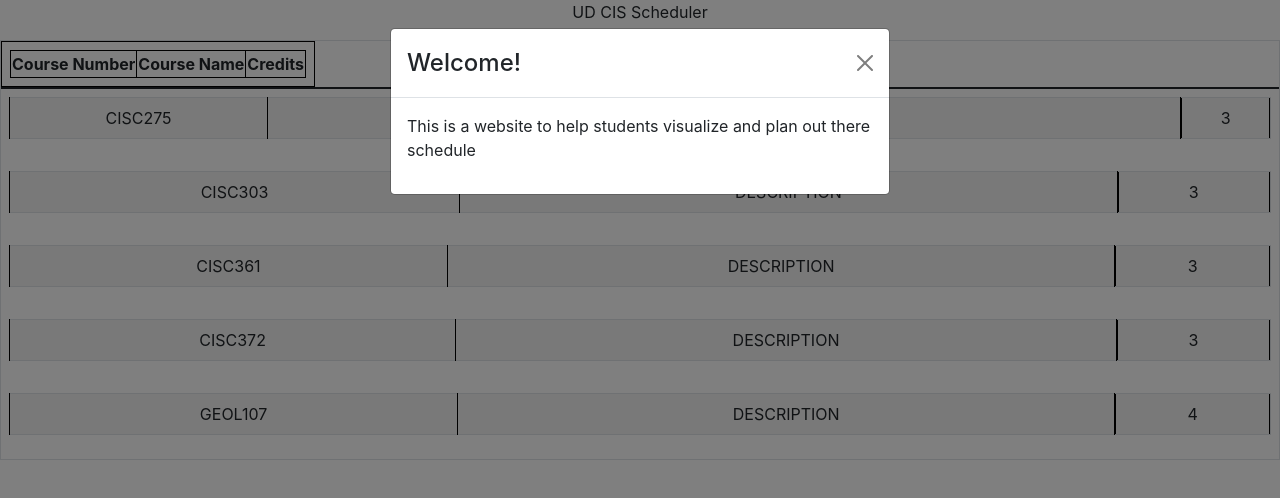
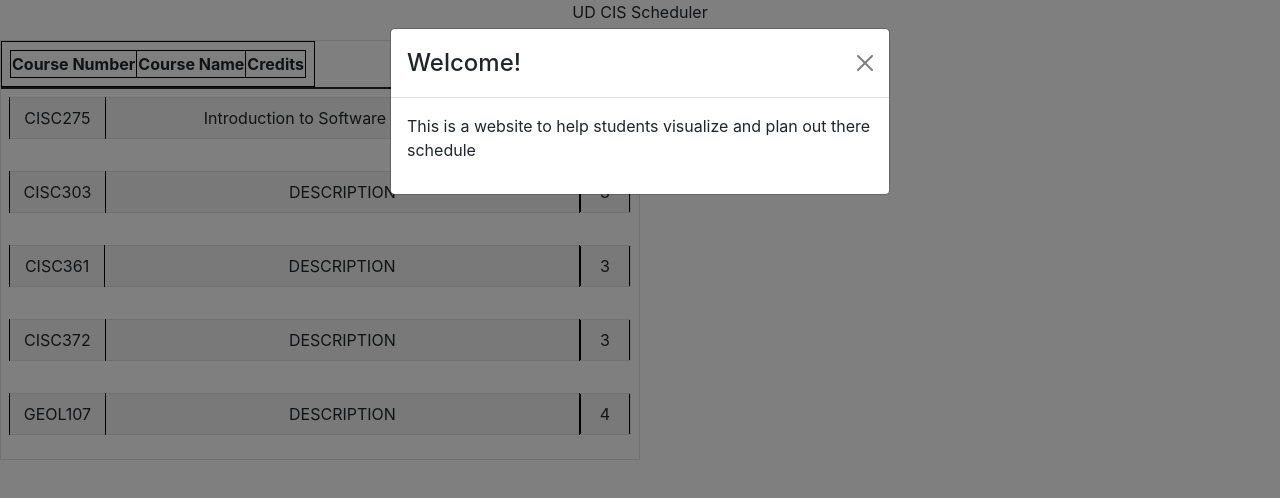
Before and after one commit to UD-CISC275-F21/ud-cis-scheduler-team-15, a React (Create React App) app: page / in a window 1280 px wide. Shown: the top 498 px of the page. Built offline with nearby package versions, Linux system fonts and the light colour scheme.

Commit message:
Semester Table takes up half the screen

```diff
--- a/src/App.css
+++ b/src/App.css
@@ -45,6 +45,7 @@ table, th, td{
 .split{
   display: flex;
   position: relative;
+  width: 50px;
 }
 
 .credits{
@@ -115,3 +116,14 @@ table, th, td{
   width: 30%;
   left: 35%;
 }
+
+.courseNum{
+  width:100px;
+}
+.courseName{
+  width:600px;
+}
+
+.semesterTable{
+  width:50%;
+}
--- a/src/components/CourseViewer.tsx
+++ b/src/components/CourseViewer.tsx
@@ -22,7 +22,7 @@ export function CourseViewer({index, semester, setSemester}:
 
     return (
         <div>
-            <Table striped={true} bordered hover
+            <Table className = "courseViewer" striped={true} bordered hover
                 // Citation: https://stackoverflow.com/questions/61126014/how-to-show-button-while-hover-over-box-using-react
                 onMouseEnter={() => {
                     setDotsStyle({display: "block"});
@@ -32,8 +32,8 @@ export function CourseViewer({index, semester, setSemester}:
                 }}>
                 <tbody>
                     <tr>
-                        <td>{semester.courses[index].number}</td>
-                        <td>{semester.courses[index].name}</td>
+                        <td className="courseNum">{semester.courses[index].number}</td>
+                        <td className="courseName">{semester.courses[index].name}</td>
                         <td className = "split">
                             <div className = "credits">{semester.courses[index].credits}</div>
                             <button className = "dotButton" style = {dotsStyle} onClick = {()=>setChangePromptVis(true)}>
--- a/src/components/SemesterViewer.tsx
+++ b/src/components/SemesterViewer.tsx
@@ -21,7 +21,7 @@ export function SemesterViewer({semester, setSemester}:
     const [dotsStyle, setDotsStyle] = useState({display: "none"});
     const [changePromptVis, setChangePromptVis] = useState<boolean>(false);
     return (
-        <div>
+        <div className="semesterTable">
             <Table striped={true} bordered hover>
                 <thead>
                     <SemesterHeader></SemesterHeader>
```
